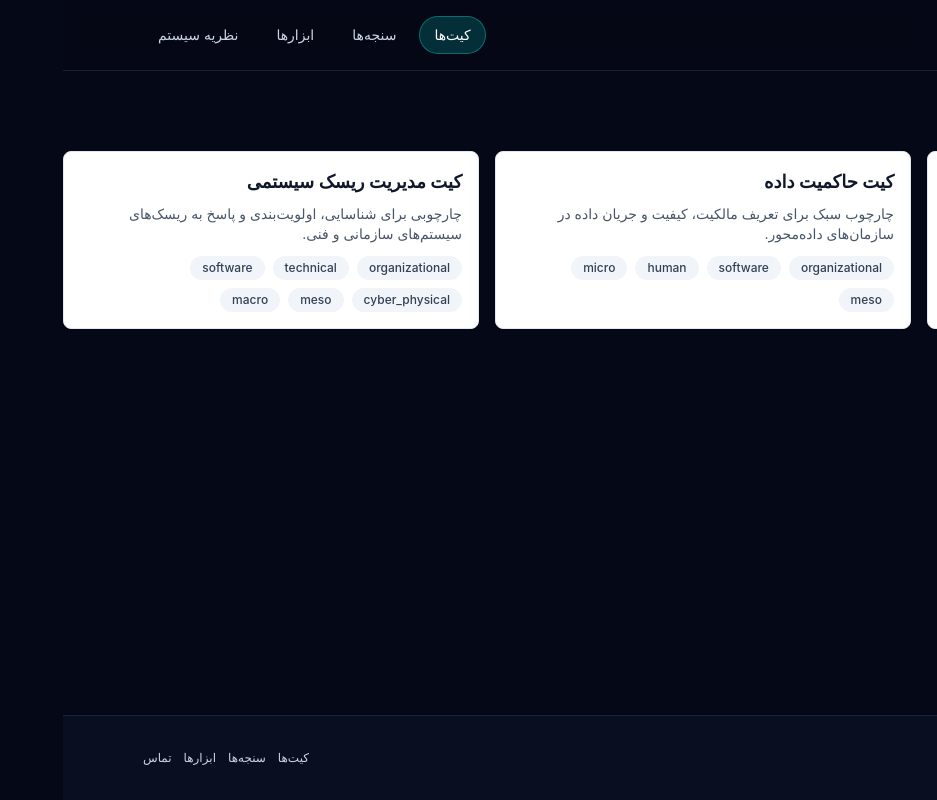
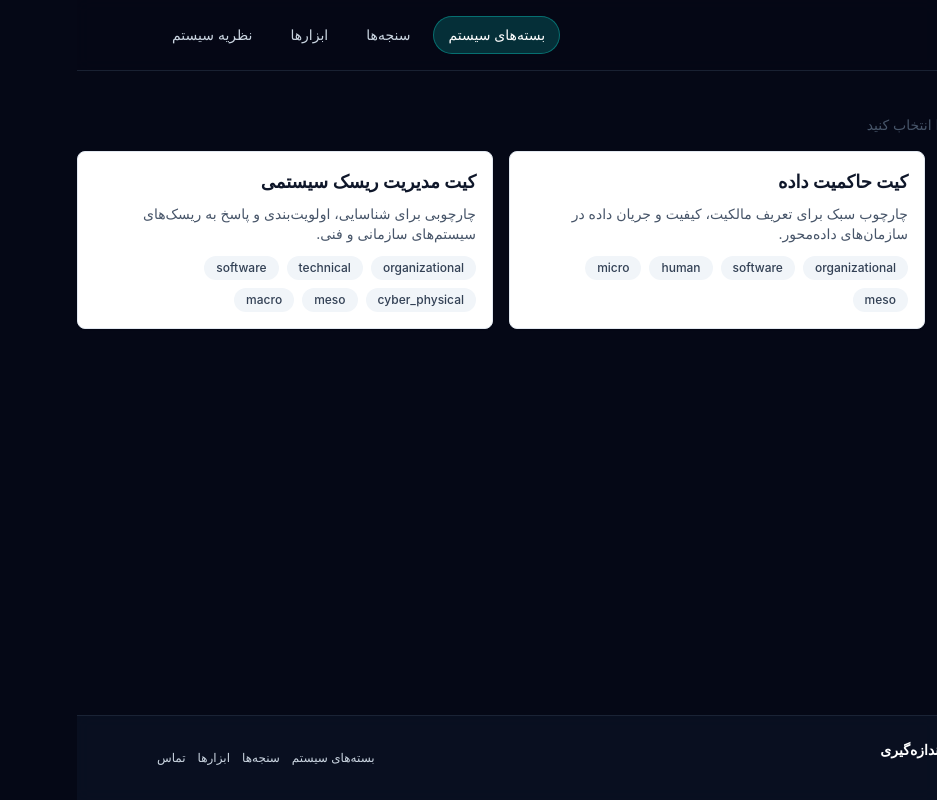
Before and after one commit to sajjadzea/SystemBazar, a Next.js app: page /kits in a window 1280 px wide. Shown: the whole page, without its empty margins (343-1280 px from the left). Built offline with nearby package versions, Linux system fonts and the light colour scheme.

Commit message:
Refine landing copy for System Pack messaging

```diff
--- a/app/kits/page.tsx
+++ b/app/kits/page.tsx
@@ -7,7 +7,7 @@ export default async function KitsPage() {
   const kits = await getAllKits();
 
   return (
-    <Section title="کیت‌های سیستم‌سازی" subtitle="کیت‌ها را مرور کنید و برای کار خود انتخاب کنید">
+    <Section title="بسته‌های سیستم‌سازی (System Pack)" subtitle="بسته‌ها را مرور کنید و بستهٔ مناسب تیم‌تان برای دیدن و سنجش سیستم را انتخاب کنید">
       <div className="grid gap-4 sm:grid-cols-2 lg:grid-cols-3">
         {kits.map((kit) => (
           <Card key={kit.slug} title={kit.title} description={kit.summary} href={`/kits/${kit.slug}`}>
--- a/app/layout.tsx
+++ b/app/layout.tsx
@@ -4,8 +4,8 @@ import React from 'react';
 import SiteLayout from '@/components/layout/SiteLayout';
 
 export const metadata: Metadata = {
-  title: 'سیستم‌بازار – بازار کیت‌ها، سنجه‌ها و ابزارهای سیستم‌سازی',
-  description: 'SystemBazar – سیستم‌سازی برای ایران با کیت‌ها، سنجه‌ها و ابزارهای سیستمی.',
+  title: 'سیستم‌بازار – بازار بسته‌های سیستم‌سازی (System Pack)، سنجه‌ها و ابزارهای اندازه‌گیری',
+  description: 'SystemBazar – دیدن سیستم، سنجش شفاف و ابزارهای تصمیم‌یار برای تیم‌های ایرانی.',
 };
 
 export default function RootLayout({ children }: { children: React.ReactNode }) {
--- a/components/hero/SystemBazarHero.tsx
+++ b/components/hero/SystemBazarHero.tsx
@@ -77,9 +77,9 @@ const particlesOptions: ISourceOptions = {
 
 export default function SystemBazarHero() {
   const steps = [
-    'وضع فعلی سیستم‌ات را بسنج',
-    'کیت مناسب سناریوی خودت را انتخاب کن',
-    'فرایندها و سنجه‌ها را بچین و اجرا کن',
+    'وضع فعلی سیستم‌تان را بسنجید و ببینید',
+    'بسته سیستم‌سازی (System Pack) متناسب سناریوی‌تان را انتخاب کنید',
+    'فرایند و سنجه را بچینید، اجرا کنید و از بازخورد یاد بگیرید',
   ];
 
   return (
@@ -99,12 +99,12 @@ export default function SystemBazarHero() {
 
         <div className="space-y-4">
           <h1 className="text-3xl font-bold leading-tight text-slate-50 sm:text-4xl lg:text-5xl">
-            سیستم‌بازار؛ کیت‌ها و سنجه‌های آماده برای سیستم‌سازی کسب‌وکارهای ایرانی
+            سیستم‌بازار؛ بسته سیستم‌سازی (System Pack) و سنجه‌های آماده برای کسب‌وکار ایرانی
           </h1>
 
           <p className="max-w-2xl text-sm leading-relaxed text-slate-300 ml-auto">
-            اگر هنوز کسب‌وکارت با شهود و آتش‌نشانی پیش می‌رود، systembazar کمک می‌کند آن را به یک سیستم قابل‌تکرار و قابل‌اندازه‌گیری تبدیل کنی؛
-            با کیت‌های سیستم‌سازی، کتابخانه سنجه‌ها و ابزارهای تعاملی تصمیم‌گیری، مخصوص فضای اقتصادی ایران.
+            اگر هنوز کارتان با حدس و آتش‌نشانی پیش می‌رود، systembazar کمک می‌کند سیستم را ببینید و با سنجهٔ درست بسنجید.
+            با بسته‌های سیستم‌سازی، کتابخانهٔ سنجه‌ها و ابزارهای تعاملی تصمیم‌گیری مخصوص اقتصاد ایران، تصمیم‌های شفاف می‌گیرید.
           </p>
         </div>
 
@@ -120,12 +120,12 @@ export default function SystemBazarHero() {
             href="/kits"
             className="rounded-full border border-slate-600 px-6 py-2 text-sm font-semibold text-slate-100 hover:border-sky-400 hover:text-sky-200 transition"
           >
-            دیدن همه کیت‌ها
+            دیدن همه بسته‌های سیستم
           </Link>
         </div>
 
         <div className="mt-4 flex flex-wrap justify-end gap-2 text-[11px] text-slate-400">
-          <span className="rounded-full border border-slate-700/80 bg-slate-900/60 px-3 py-1">کیت‌های سیستم‌سازی</span>
+          <span className="rounded-full border border-slate-700/80 bg-slate-900/60 px-3 py-1">بسته‌های سیستم‌سازی</span>
           <span className="rounded-full border border-slate-700/80 bg-slate-900/60 px-3 py-1">کتابخانهٔ سنجه‌ها</span>
           <span className="rounded-full border border-slate-700/80 bg-slate-900/60 px-3 py-1">ابزارهای تصمیم و تشخیص</span>
         </div>
--- a/components/landing/hero-geometric.tsx
+++ b/components/landing/hero-geometric.tsx
@@ -83,9 +83,9 @@ export type HeroGeometricProps = {
 export function HeroGeometric({
   badge = "systembazar.ir",
   title1 = "سیستم بساز، نه آتش‌نشانی کن",
-  title2 = "کیت، سنجه و ابزار برای کسب‌وکار ایرانی",
+  title2 = "بسته سیستم‌سازی (System Pack)، سنجه و ابزار برای کسب‌وکار ایرانی",
   description =
-    "systembazar کتابخانه‌ای از کیت‌های سیستم‌سازی و سنجه‌های استاندارد است تا تصمیم‌گیری و مدیریت در کسب‌وکارهای ایرانی از شهود خام به سیستم قابل اندازه‌گیری تبدیل شود.",
+    "systembazar کتابخانه‌ای از بسته‌های سیستم‌سازی و سنجه‌های استاندارد است تا شما تصمیم‌گیری را از حدس به سیستم قابل اندازه‌گیری ببرید و قبل از اقدام، تصویر شفاف از سیستم داشته باشید.",
   className,
 }: HeroGeometricProps) {
   const fadeUpVariants = {
--- a/components/landing/hero-systembazar.tsx
+++ b/components/landing/hero-systembazar.tsx
@@ -27,12 +27,13 @@ export function HeroSystembazar() {
             <span>سیستم بساز، نه آتش‌نشانی کن</span>
             <br />
             <span className='text-transparent bg-clip-text bg-gradient-to-r from-indigo-600 to-rose-500'>
-              کیت، سنجه و ابزار برای کسب‌وکار ایرانی
+              بسته سیستم‌سازی (System Pack)، سنجه و ابزار برای کسب‌وکار ایرانی
             </span>
           </h1>
 
           <p className='max-w-xl text-sm md:text-base leading-relaxed text-slate-600'>
-            systembazar کتابخانه‌ای از کیت‌های سیستم‌سازی و سنجه‌های استاندارد است تا تصمیم‌گیری و مدیریت در کسب‌وکارهای کوچک و متوسط ایرانی از حس و تجربه به سیستم قابل اندازه‌گیری تبدیل شود.
+            systembazar کتابخانه‌ای از بسته‌های سیستم‌سازی و سنجه‌های استاندارد است تا شما تصمیم و مدیریت را از حس به سیستم قابل اندازه‌گیری برسانید.
+            هر بسته سیستم به تیم‌تان کمک می‌کند جریان‌ها را ببینید، سنجه درست بسازید و روی بازخورد تصمیم بگیرید.
           </p>
 
           <div className='grid gap-3 text-sm text-slate-700 sm:grid-cols-3 sm:gap-4'>
@@ -45,7 +46,7 @@ export function HeroSystembazar() {
             <div className='rounded-lg bg-white/80 p-3 shadow-sm ring-1 ring-slate-200/70'>
               <div className='mb-1 font-semibold'>چه می‌گیرید؟</div>
               <div className='text-xs text-slate-600'>
-                کیت‌های آماده، سنجه‌های تعریف‌شده و ابزارهای تصمیم‌یار که می‌شود مستقیم در کسب‌وکار ایرانی استفاده‌شان کرد.
+                بسته‌های سیستم آماده، سنجه‌های تعریف‌شده و ابزارهای تصمیم‌یار که می‌شود مستقیم در کسب‌وکار ایرانی استفاده‌شان کرد.
               </div>
             </div>
             <div className='rounded-lg bg-white/80 p-3 shadow-sm ring-1 ring-slate-200/70'>
@@ -65,7 +66,7 @@ export function HeroSystembazar() {
                 'transition-colors'
               )}
             >
-              دیدن کیت‌ها
+              دیدن بسته‌های سیستم
             </a>
             <a
               href='#metrics'
@@ -90,7 +91,7 @@ export function HeroSystembazar() {
             <div className='relative space-y-4'>
               <p className='text-xs font-semibold text-slate-300/80'>نمای سیستم</p>
               <p className='text-sm text-slate-200/90'>
-                هر گره یک کیت است و هر خط یک سنجه یا ابزار مشترک. می‌توانید گره‌ها را با موس جابجا کنید و شبکهٔ systembazar را لمس کنید.
+                هر گره یک بسته سیستم است و هر خط یک سنجه یا ابزار مشترک. می‌توانید گره‌ها را جابجا کنید و ببینید سیستم و سنجه‌ها چطور برای تصمیم‌گیری به هم وصل می‌شوند.
               </p>
               <div className='mt-4 rounded-xl border border-slate-700/80 bg-slate-900/80 p-3'>
                 <SystemGraph className='h-56 w-full' />
--- a/components/landing/system-graph.tsx
+++ b/components/landing/system-graph.tsx
@@ -16,7 +16,7 @@ type SystemLink = {
 };
 
 const initialNodes: SystemNode[] = [
-  { id: 'kits', label: 'کیت‌ها', x: 160, y: 40 },
+  { id: 'kits', label: 'بسته‌های سیستم', x: 160, y: 40 },
   { id: 'metrics', label: 'سنجه‌ها', x: 40, y: 130 },
   { id: 'tools', label: 'ابزارها', x: 280, y: 130 },
   { id: 'theory', label: 'نظریه سیستم', x: 160, y: 210 },
--- a/components/layout/Footer.tsx
+++ b/components/layout/Footer.tsx
@@ -5,11 +5,11 @@ export function Footer() {
     <footer className="border-t border-slate-800/80 bg-surface/80 backdrop-blur">
       <div className="mx-auto flex max-w-6xl flex-col gap-4 px-4 py-6 text-sm text-slate-200 sm:flex-row sm:items-center sm:justify-between">
         <div>
-          <p className="font-semibold text-white">systembazar — بازار کیت‌ها و ابزارهای سیستم‌سازی</p>
+          <p className="font-semibold text-white">systembazar — بازار بسته‌های سیستم‌سازی و ابزارهای اندازه‌گیری</p>
           <p className="text-xs text-slate-500">© {new Date().getFullYear()} همهٔ حقوق محفوظ است.</p>
         </div>
         <nav className="flex flex-wrap gap-3 text-xs text-slate-300">
-          <a href="/kits" className="transition hover:text-accent">کیت‌ها</a>
+          <a href="/kits" className="transition hover:text-accent">بسته‌های سیستم</a>
           <a href="/metrics" className="transition hover:text-accent">سنجه‌ها</a>
           <a href="/tools" className="transition hover:text-accent">ابزارها</a>
           <a href="/contact" className="transition hover:text-accent">تماس</a>
--- a/components/layout/Header.tsx
+++ b/components/layout/Header.tsx
@@ -5,7 +5,7 @@ import { usePathname } from 'next/navigation';
 import React from 'react';
 
 const navItems = [
-  { href: '/kits', label: 'کیت‌ها' },
+  { href: '/kits', label: 'بسته‌های سیستم' },
   { href: '/metrics', label: 'سنجه‌ها' },
   { href: '/tools', label: 'ابزارها' },
   { href: '/system-theory', label: 'نظریه سیستم' },
```
